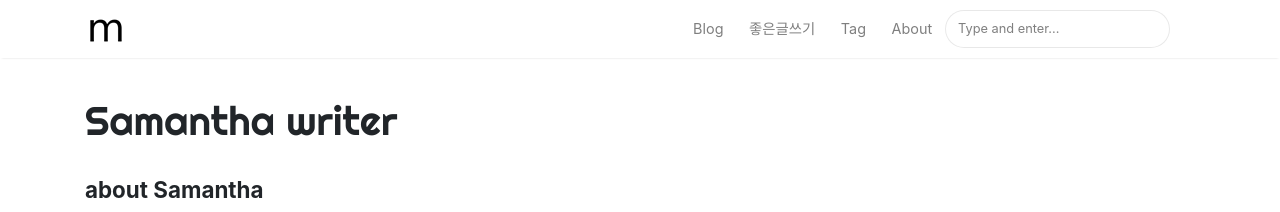
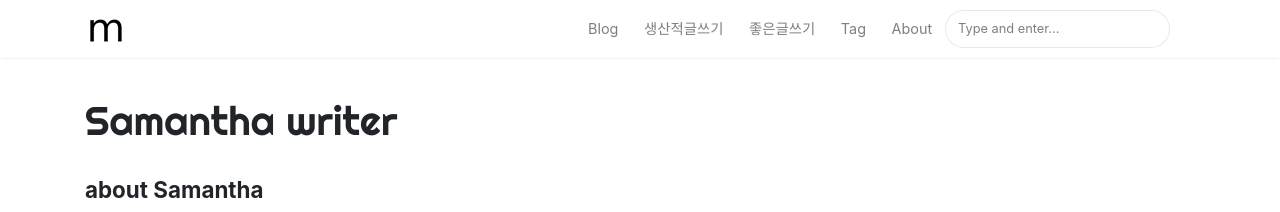
Before and after one commit to samantha-writer/samantha-writer.github.io, a Jekyll site: the page built from _pages/about.md, in a window 1280 px wide. Shown: the top 212 px of the page. Built offline with Jekyll 4.4.1, drawn with Linux system fonts in a browser that asks for light colours; nearby versions of some CDN libraries.

Commit message:
Update default.html

```diff
--- a/_layouts/default.html
+++ b/_layouts/default.html
@@ -82,7 +82,9 @@
                 {% endif %}
                 <a class="nav-link" href="{{ site.baseurl }}/index.html">Blog</a>
                 </li>
-
+                <li class="nav-item">
+                    <a class="nav-link" href="{{ site.baseurl }}/생산적글쓰기">생산적글쓰기</a>
+                </li>
                 <li class="nav-item">
                     <a class="nav-link" href="{{ site.baseurl }}/좋은글쓰기">좋은글쓰기</a>
                 </li>
```
